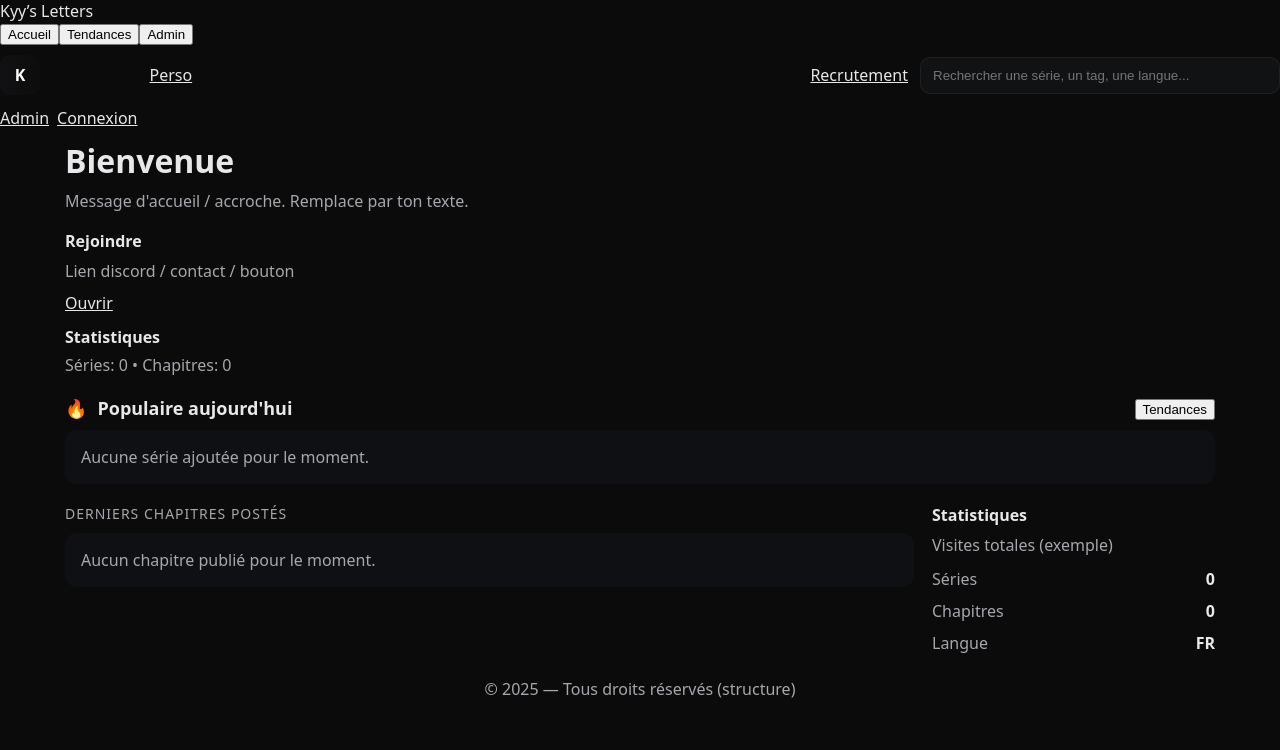
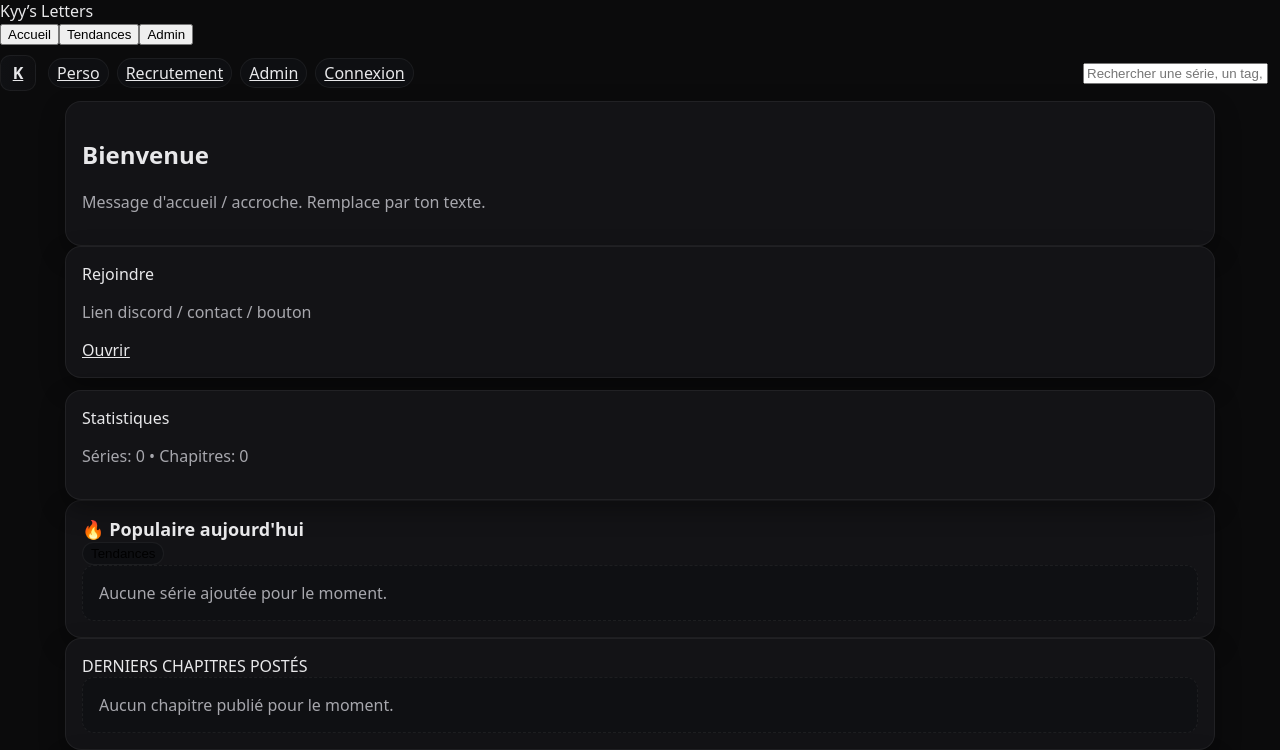
Before and after one commit to YungFritz/kyys-letters, a React (Vite) app: page / in a window 1280 px wide. Shown: the top 750 px of the page. Built offline with nearby package versions, Linux system fonts and the light colour scheme.

Commit message:
Update Home.tsx

```diff
--- a/src/Home.tsx
+++ b/src/Home.tsx
@@ -1,5 +1,4 @@
-import { useEffect, useMemo, useState } from "react";
-import "./index.css";
+import { useMemo, useState } from "react";
 
 type Chapter = {
   id: string;
@@ -22,9 +21,9 @@ type Series = {
   hot?: boolean;
 };
 
-const STORAGE_KEY = "kyys_letters_library_v2";
+// --- Jeu de données vide par défaut (affiche les messages "Aucune série...")
+const LIBRARY: Series[] = [];
 
-// helper petites chaines
 const fmtViews = (n?: number) => {
   if (!n) return "0 vues";
   if (n >= 1000) return `${(n / 1000).toFixed(1)}k vues`;
@@ -39,204 +38,129 @@ function Header({
   setQuery: (v: string) => void;
 }) {
   return (
-    <div className="header">
+    <header className="header">
       <div className="header-inner">
-        {/* left: placeholder logo */}
-        <div style={{ display: "flex", alignItems: "center", gap: 12 }}>
-          <div
-            style={{
-              width: 40,
-              height: 40,
-              borderRadius: 10,
-              background: "linear-gradient(90deg,#111113,#0d0d0e)",
-              display: "grid",
-              placeItems: "center",
-              color: "#fff",
-              fontWeight: 800,
-            }}
-          >
-            K
-          </div>
-        </div>
-
-        {/* two small nav buttons */}
-        <a className="nav-btn" href="#">
-          Perso
-        </a>
-        <a className="nav-btn" href="#">
-          Recrutement
+        <a className="brand" href="/">
+          <span className="brand-dot">K</span>
         </a>
 
-        {/* search */}
+        <nav className="top-nav">
+          <a className="pill" href="#">Perso</a>
+          <a className="pill" href="#">Recrutement</a>
+          <a className="pill pill--accent" href="/admin.html">
+            Admin
+          </a>
+          <a className="pill" href="#">Connexion</a>
+        </nav>
+
+        <div className="search-wrap">
           <input
-          className="search-input"
+            className="search"
             value={query}
             onChange={(e) => setQuery(e.target.value)}
             placeholder="Rechercher une série, un tag, une langue..."
           />
-
-        {/* right: boutons */}
-        <div style={{ display: "flex", gap: 8 }}>
-          <a className="nav-btn" href="#/admin">
-            Admin
-          </a>
-          <a className="nav-btn" href="#">
-            Connexion
-          </a>
         </div>
       </div>
-    </div>
+    </header>
   );
 }
 
-/* Card placeholder (no image) */
 function Card({ s }: { s: Series }) {
   return (
-    <a
-      style={{ textDecoration: "none", color: "inherit" }}
-      href={`/series/${s.slug}`}
-    >
-      <div className="card">
-        <div className="cover">COVER</div>
+    <a className="card" href={`/series/${s.slug}`}>
+      <div className="card-cover">COVER</div>
       <div className="card-body">
         <div className="card-title">{s.title}</div>
         <div className="card-meta">
-            <div style={{ display: "flex", gap: 8, alignItems: "center" }}>
-              <div
-                style={{
-                  width: 18,
-                  height: 18,
-                  display: "grid",
-                  placeItems: "center",
-                  borderRadius: 6,
-                  background: "#0b0b0b",
-                  border: "1px solid rgba(255,255,255,0.02)",
-                }}
-              >
-                👁️
+          <div className="meta-left">
+            <span className="eye">👁️</span>
+            <span className="muted">{fmtViews(s.views)}</span>
           </div>
-              <div style={{ color: "var(--muted)" }}>{fmtViews(s.views)}</div>
-            </div>
-            <div style={{ marginLeft: "auto", color: "var(--muted)" }}>
-              {s.tags?.slice(0, 2).join(" • ")}
-            </div>
-          </div>
+          <span className="muted">{s.tags?.slice(0, 2).join(" • ")}</span>
         </div>
       </div>
     </a>
   );
 }
 
-export default function App() {
+export default function Home() {
   const [query, setQuery] = useState("");
 
-  // ==== bibliothèque depuis localStorage (et pas de données mock) ====
-  const [library, setLibrary] = useState<Series[]>([]);
-  useEffect(() => {
-    try {
-      const raw = localStorage.getItem(STORAGE_KEY);
-      setLibrary(raw ? JSON.parse(raw) : []);
-    } catch {
-      setLibrary([]);
-    }
-  }, []);
+  const popular = useMemo(
+    () => LIBRARY.slice().sort((a, b) => (b.views || 0) - (a.views || 0)).slice(0, 8),
+    []
+  );
 
-  // populaire par vues
-  const popular = useMemo(() => {
-    const base = library.slice().sort((a, b) => (b.views || 0) - (a.views || 0));
-    return base.slice(0, 8);
-  }, [library]);
-
-  // derniers chapitres (trié desc par date)
   const latest = useMemo(() => {
-    const all = library.flatMap((s) =>
-      (s.chapters || []).map((c) => ({ series: s, chapter: c }))
+    const all = LIBRARY.flatMap((s) =>
+      s.chapters.map((c) => ({ series: s, chapter: c }))
     );
     return all
       .sort(
         (a, b) =>
-          +new Date(b.chapter.releaseDate || 0) -
-          +new Date(a.chapter.releaseDate || 0)
+          +new Date(b.chapter.releaseDate) - +new Date(a.chapter.releaseDate)
       )
       .slice(0, 8);
-  }, [library]);
+  }, []);
 
-  // filtrage simple (appliqué uniquement à la liste populaire pour démo)
-  const filtered = useMemo(() => {
+  const filtered = popular.filter((s) => {
     const q = query.trim().toLowerCase();
-    if (!q) return popular;
-    return popular.filter(
-      (s) =>
+    if (!q) return true;
+    return (
       s.title.toLowerCase().includes(q) ||
-        (s.tags || []).some((t) => t.toLowerCase().includes(q))
+      s.tags.some((t) => t.toLowerCase().includes(q))
     );
-  }, [popular, query]);
+  });
 
-  const totalSeries = library.length;
-  const totalChapters = library.reduce((n, s) => n + (s.chapters?.length || 0), 0);
+  const stats = {
+    series: LIBRARY.length,
+    chapters: LIBRARY.reduce((n, s) => n + s.chapters.length, 0),
+  };
 
   return (
-    <div style={{ minHeight: "100vh", background: "var(--bg)", color: "inherit" }}>
+    <div className="page">
       <Header query={query} setQuery={setQuery} />
 
       <main className="container">
         {/* HERO */}
-        <div className="hero" style={{ gap: 18 }}>
-          <div className="hero-card">
-            <div className="hero-message">
-              <h1 style={{ margin: "0 0 8px 0" }}>Bienvenue</h1>
-              <p style={{ margin: 0, color: "var(--muted)" }}>
-                Message d'accueil / accroche. Remplace par ton texte.
+        <section className="grid grid--hero">
+          <div className="panel panel--xl">
+            <h1 className="h1">Bienvenue</h1>
+            <p className="muted">
+              Message d&apos;accueil / accroche. Remplace par ton texte.
+            </p>
+          </div>
+
+          <div className="stack">
+            <div className="panel">
+              <div className="panel-title">Rejoindre</div>
+              <p className="muted">Lien discord / contact / bouton</p>
+              <a className="btn" href="#">Ouvrir</a>
+            </div>
+
+            <div className="panel">
+              <div className="panel-title">Statistiques</div>
+              <p className="muted">
+                Séries: {stats.series} • Chapitres: {stats.chapters}
               </p>
             </div>
           </div>
+        </section>
 
-          <div style={{ display: "grid", gap: 12 }}>
-            <div className="side-card">
-              <div style={{ fontWeight: 800, marginBottom: 8 }}>Rejoindre</div>
-              <div style={{ color: "var(--muted)", marginBottom: 10 }}>
-                Lien discord / contact / bouton
+        {/* POPULAIRE */}
+        <section className="panel panel--section">
+          <div className="section-head">
+            <div className="section-title">
+              <span className="flame">🔥</span> Populaire aujourd&apos;hui
             </div>
-              <a className="nav-btn" href="#" style={{ display: "inline-block" }}>
-                Ouvrir
-              </a>
-            </div>
-            <div className="side-card">
-              <div style={{ fontWeight: 700, marginBottom: 6 }}>Statistiques</div>
-              <div style={{ color: "var(--muted)" }}>
-                Séries: {totalSeries} • Chapitres: {totalChapters}
-              </div>
-            </div>
-          </div>
+            <button className="pill">Tendances</button>
           </div>
 
-        {/* POPULAIRE */}
-        <section className="section" style={{ marginTop: 20 }}>
-          <div className="section-header">
-            <div style={{ display: "flex", alignItems: "center", gap: 10 }}>
-              <div style={{ fontSize: 18 }}>🔥</div>
-              <div className="section-title">Populaire aujourd'hui</div>
-            </div>
-            <div style={{ marginLeft: "auto" }}>
-              <button className="nav-btn">Tendances</button>
-            </div>
-          </div>
-
-          {/* si vide → message propre */}
           {filtered.length === 0 ? (
-            <div
-              style={{
-                border: "1px dashed var(--stroke)",
-                background: "#0f1014",
-                color: "var(--muted)",
-                padding: 16,
-                borderRadius: 12,
-              }}
-            >
-              Aucune série ajoutée pour le moment.
-            </div>
+            <div className="empty">Aucune série ajoutée pour le moment.</div>
           ) : (
-            <div className="grid-cards">
+            <div className="grid grid--cards">
               {filtered.map((s) => (
                 <Card key={s.id} s={s} />
               ))}
@@ -244,51 +168,24 @@ export default function App() {
           )}
         </section>
 
-        {/* Derniers chapitres */}
-        <div
-          style={{
-            display: "grid",
-            gridTemplateColumns: "3fr 1fr",
-            gap: 18,
-            marginTop: 20,
-          }}
-        >
-          <div>
-            <div
-              style={{
-                fontSize: 14,
-                color: "var(--muted)",
-                marginBottom: 10,
-                textTransform: "uppercase",
-                letterSpacing: 1,
-              }}
-            >
-              Derniers chapitres postés
-            </div>
+        {/* DERNIERS CHAPITRES + STATS */}
+        <section className="grid grid--below">
+          <div className="panel panel--lg">
+            <div className="subtitle">DERNIERS CHAPITRES POSTÉS</div>
 
             {latest.length === 0 ? (
-              <div
-                style={{
-                  border: "1px dashed var(--stroke)",
-                  background: "#0f1014",
-                  color: "var(--muted)",
-                  padding: 16,
-                  borderRadius: 12,
-                }}
-              >
-                Aucun chapitre publié pour le moment.
-              </div>
+              <div className="empty">Aucun chapitre publié pour le moment.</div>
             ) : (
-              <div className="latest-grid">
+              <div className="grid grid--cards">
                 {latest.map(({ series, chapter }) => (
                   <div key={chapter.id} className="card">
-                    <div className="cover">PAGE</div>
-                    <div style={{ padding: 12 }}>
-                      <div style={{ fontWeight: 800 }}>{series.title}</div>
-                      <div style={{ color: "var(--muted)", marginTop: 6 }}>
+                    <div className="card-cover">PAGE</div>
+                    <div className="card-body">
+                      <div className="card-title">{series.title}</div>
+                      <div className="muted">
                         Chapitre {chapter.number} — {chapter.name}
                       </div>
-                      <div style={{ marginTop: 8, color: "var(--muted)" }}>
+                      <div className="muted">
                         {chapter.lang} • {chapter.releaseDate}
                       </div>
                     </div>
@@ -298,33 +195,30 @@ export default function App() {
             )}
           </div>
 
-          <aside>
-            <div className="stats">
-              <div style={{ fontWeight: 800, marginBottom: 8 }}>Statistiques</div>
-              <div style={{ color: "var(--muted)" }}>Visites totales (exemple)</div>
-              <div style={{ marginTop: 12, display: "grid", gap: 10 }}>
-                <div style={{ display: "flex", justifyContent: "space-between" }}>
-                  <span style={{ color: "var(--muted)" }}>Séries</span>
-                  <strong>{totalSeries}</strong>
+          <aside className="panel">
+            <div className="panel-title">Statistiques</div>
+            <div className="kv">
+              <span className="muted">Visites totales (exemple)</span>
+              <strong>0</strong>
             </div>
-                <div style={{ display: "flex", justifyContent: "space-between" }}>
-                  <span style={{ color: "var(--muted)" }}>Chapitres</span>
-                  <strong>{totalChapters}</strong>
+            <div className="kv">
+              <span className="muted">Séries</span>
+              <strong>{stats.series}</strong>
             </div>
-                <div style={{ display: "flex", justifyContent: "space-between" }}>
-                  <span style={{ color: "var(--muted)" }}>Langue</span>
+            <div className="kv">
+              <span className="muted">Chapitres</span>
+              <strong>{stats.chapters}</strong>
+            </div>
+            <div className="kv">
+              <span className="muted">Langue</span>
               <strong>FR</strong>
             </div>
-              </div>
-            </div>
           </aside>
-        </div>
+        </section>
 
-        <div className="footer">
-          <div style={{ color: "var(--muted)" }}>
-            © {new Date().getFullYear()} — Tous droits réservés (structure)
-          </div>
-        </div>
+        <footer className="footer">
+          © {new Date().getFullYear()} — Tous droits réservés
+        </footer>
       </main>
     </div>
   );
```
Lines whose indentation alone changed are shown as unchanged.
